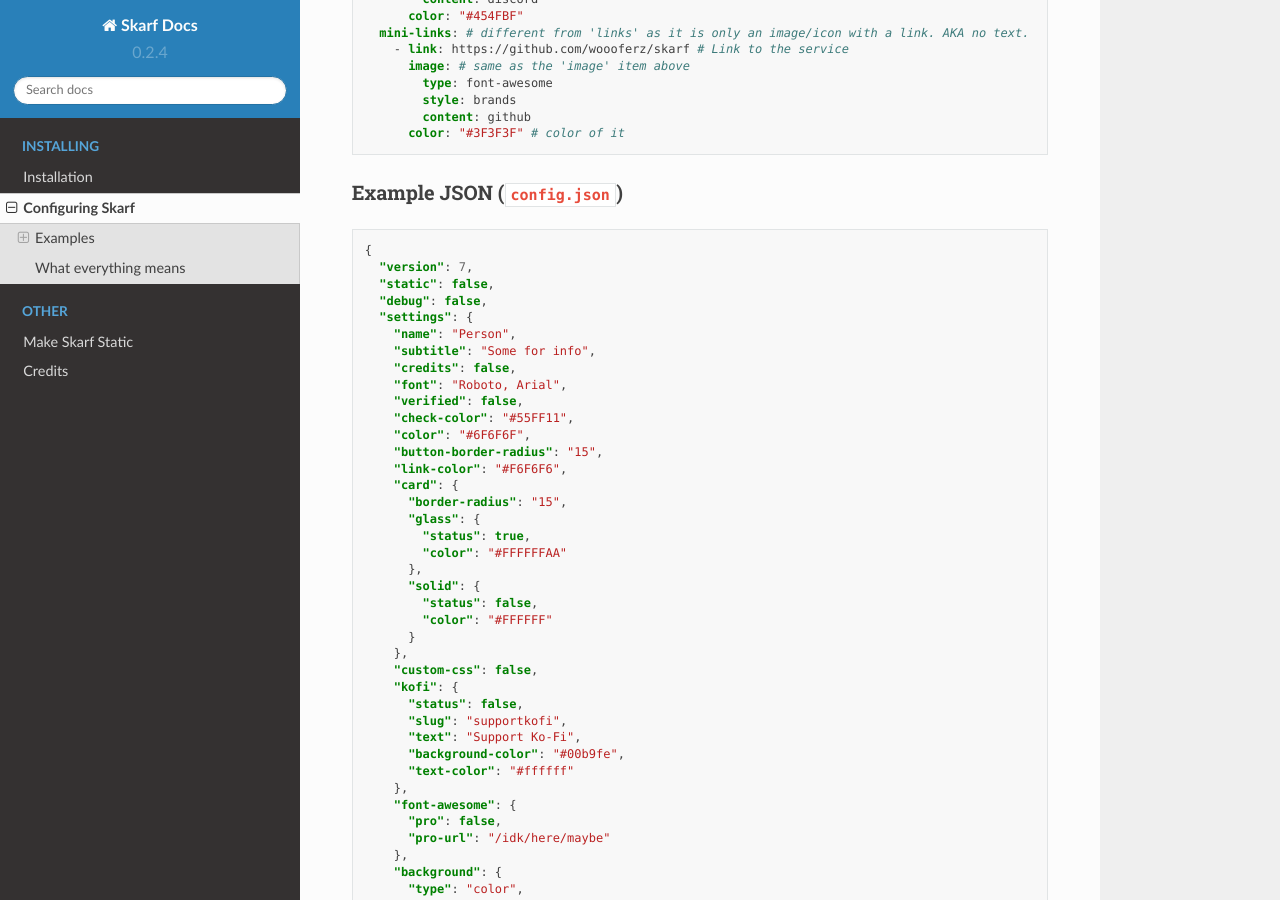
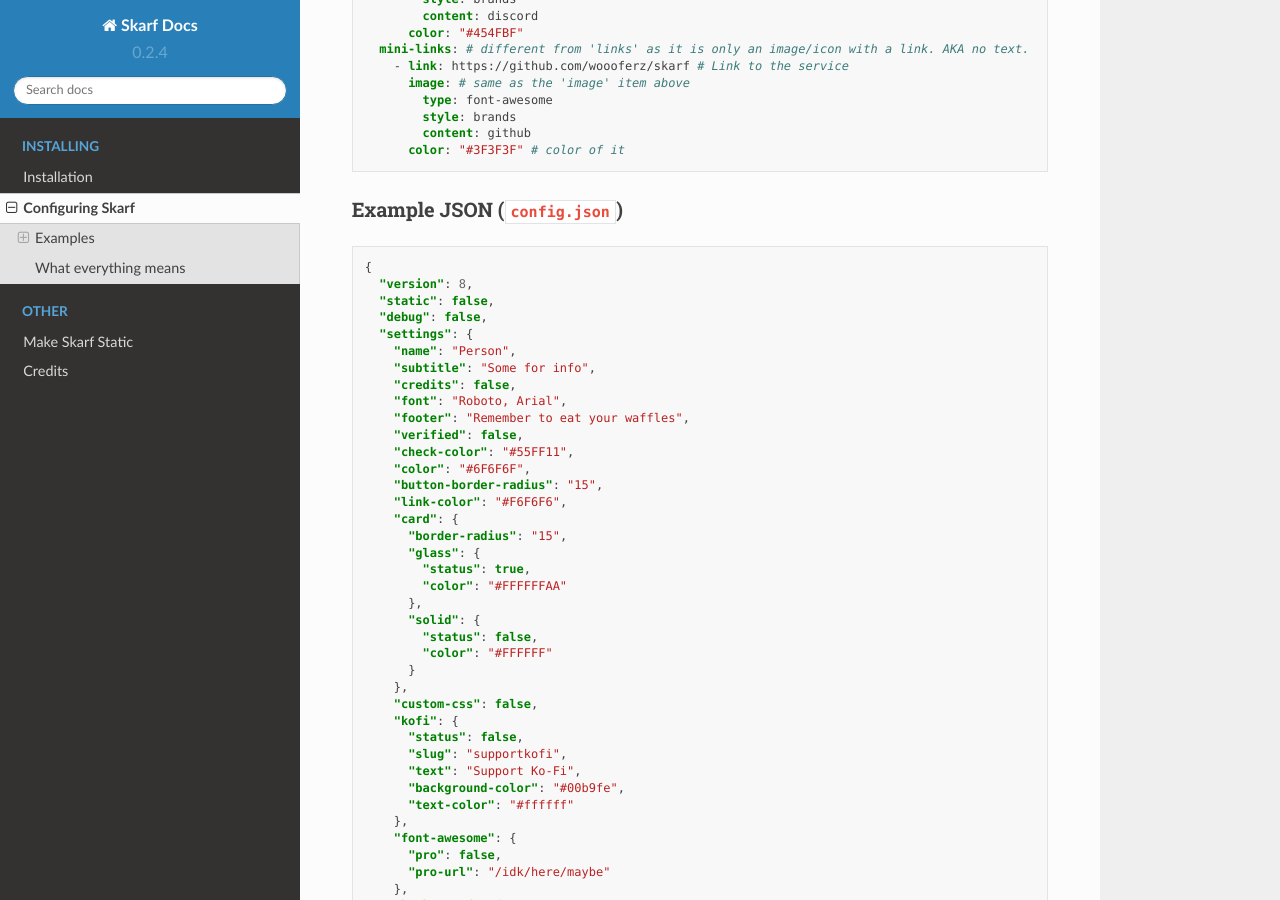
Before and after one commit to woooferz/skarf-docs, a Sphinx documentation site: the page built from docs/source/configure.md, in a window 1280 px wide and 900 px high, scrolled down 1467 px. Built offline with Sphinx 7.4.7 and the Read the Docs theme 2.0.0, drawn with Linux system fonts in a browser that asks for light colours; some of the changed text lies outside the part shown.

Commit message:
update to docs

````diff
--- a/docs/source/configure.md
+++ b/docs/source/configure.md
@@ -11,7 +11,7 @@ section which tells you what everything means.
 ### Example YAML (`config.yml`)
 
 ``` yaml
-version: 7
+version: 8
 static: false
 debug: false
 settings:
@@ -19,6 +19,7 @@ settings:
   subtitle: "Some for info" # A little text below namwe
   credits: false
   font: Roboto, Arial # The font-family to use for the page
+  footer: Remember to eat your waffles
   verified: false # adds a cool checkmark
   check-color: '#55FF11' # decides the color of checkmark
   color: "#6F6F6F" # The color of the name and subtitle
@@ -89,7 +90,7 @@ settings:
 
 ``` json
 {
-  "version": 7,
+  "version": 8,
   "static": false,
   "debug": false,
   "settings": {
@@ -97,6 +98,7 @@ settings:
     "subtitle": "Some for info",
     "credits": false,
     "font": "Roboto, Arial",
+    "footer": "Remember to eat your waffles",
     "verified": false,
     "check-color": "#55FF11",
     "color": "#6F6F6F",
@@ -205,6 +207,8 @@ size.
 `settings.font` Font of the card, needs to be installed on the viewers
 device.
 
+`settings.footer` Footer text set to 'false' to disable.
+
 `settings.verified` Verification status, if set to true it adds a cool little checkmark
 
 `settings.check-color` Decides the color of the checkmark if `settings.verified` is set to true, if not set it will be the color of `settings.color`
````
